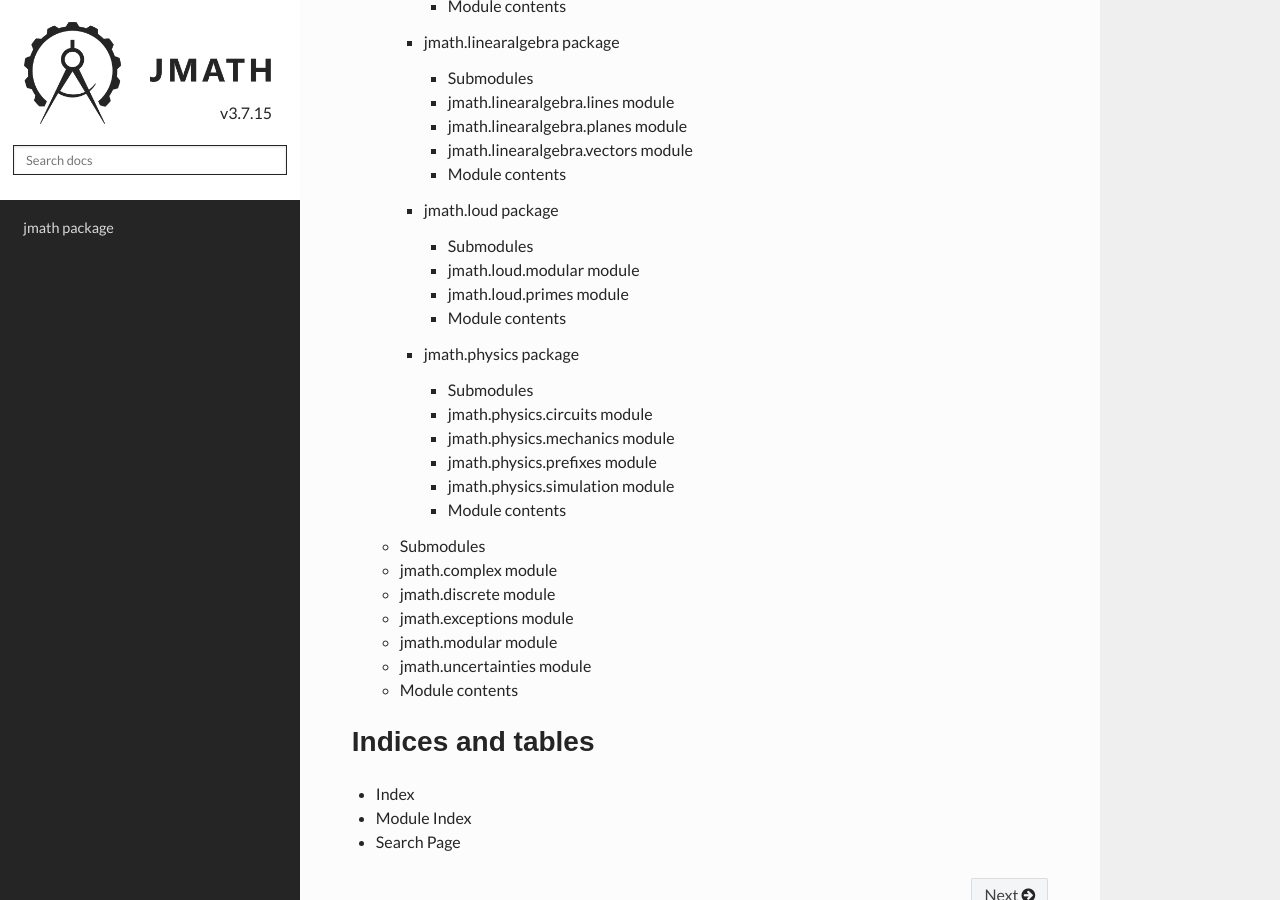
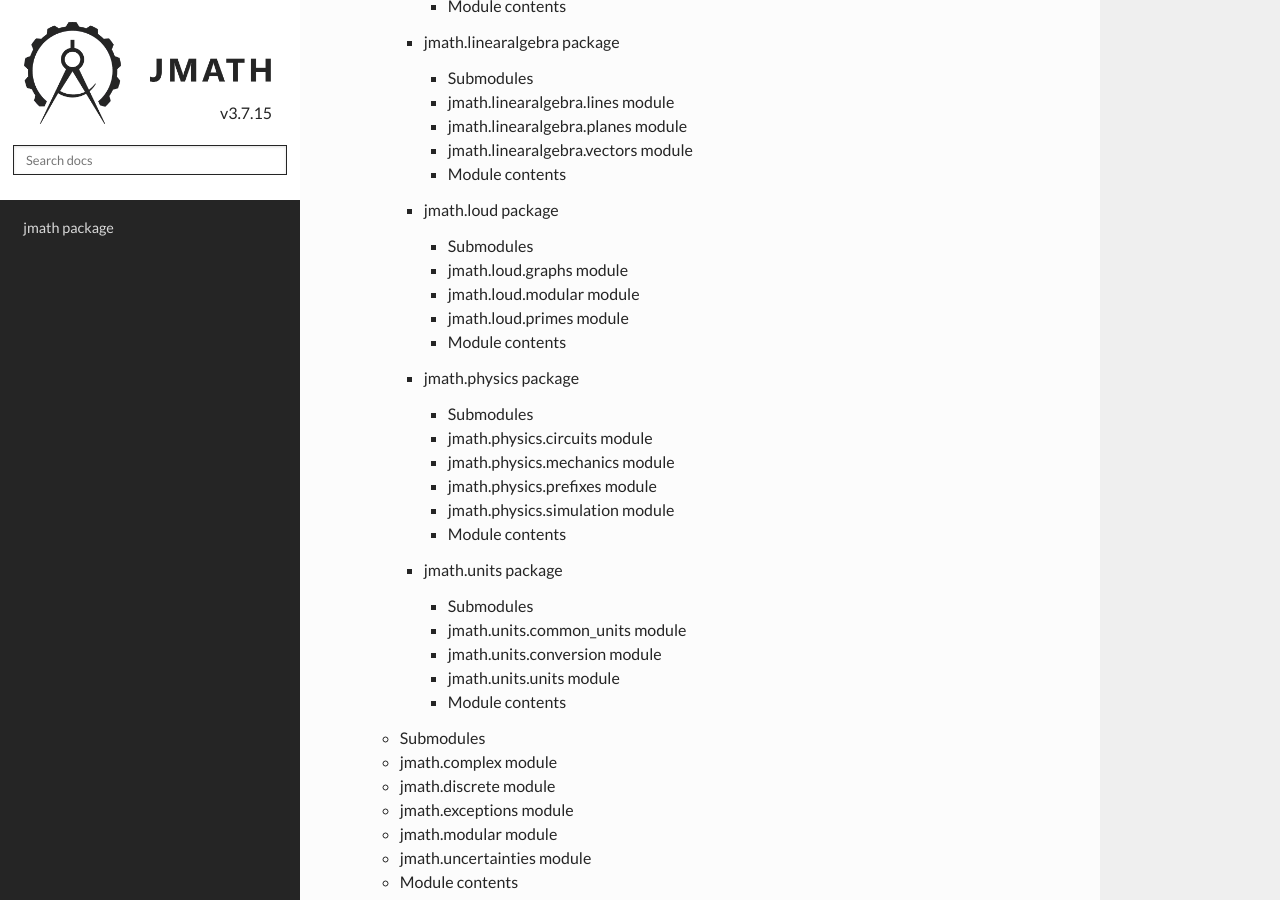
Before and after one commit to JHay0112/jmath, a Sphinx documentation site: the page built from docs/source/index.rst, in a window 1280 px wide and 900 px high, scrolled down 869 px. Built offline with Sphinx 7.4.7 and the Read the Docs theme 2.0.0, drawn with Linux system fonts in a browser that asks for light colours.

Commit message:
Add missing docs

```diff
--- a/docs/source/jmath.loud.rst
+++ b/docs/source/jmath.loud.rst
@@ -3,6 +3,14 @@ jmath.loud package
 
 Submodules
 ----------
+
+jmath.loud.graphs module
+------------------------
+
+.. automodule:: jmath.loud.graphs
+   :members:
+   :undoc-members:
+   :show-inheritance:
 
 jmath.loud.modular module
 -------------------------
--- a/docs/source/jmath.rst
+++ b/docs/source/jmath.rst
@@ -14,6 +14,7 @@ Subpackages
    jmath.linearalgebra
    jmath.loud
    jmath.physics
+   jmath.units
 
 Submodules
 ----------
--- /dev/null
+++ b/docs/source/jmath.units.rst
@@ -0,0 +1,37 @@
+jmath.units package
+===================
+
+Submodules
+----------
+
+jmath.units.common\_units module
+--------------------------------
+
+.. automodule:: jmath.units.common_units
+   :members:
+   :undoc-members:
+   :show-inheritance:
+
+jmath.units.conversion module
+-----------------------------
+
+.. automodule:: jmath.units.conversion
+   :members:
+   :undoc-members:
+   :show-inheritance:
+
+jmath.units.units module
+------------------------
+
+.. automodule:: jmath.units.units
+   :members:
+   :undoc-members:
+   :show-inheritance:
+
+Module contents
+---------------
+
+.. automodule:: jmath.units
+   :members:
+   :undoc-members:
+   :show-inheritance:
```
